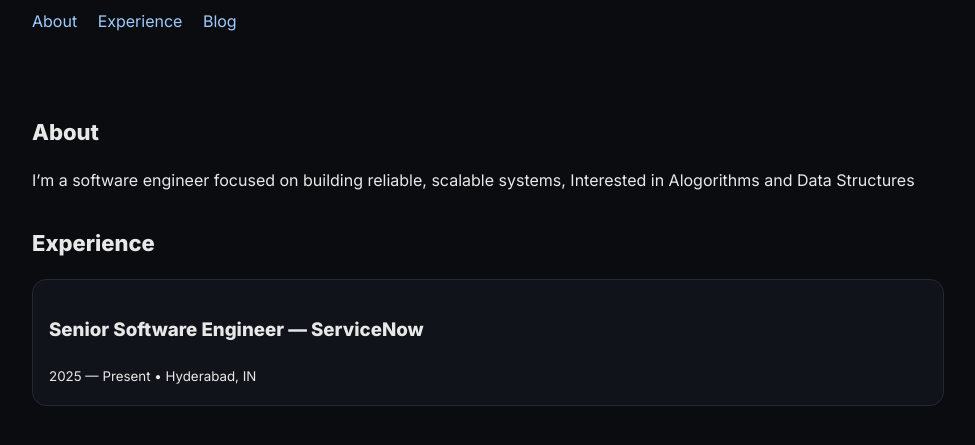
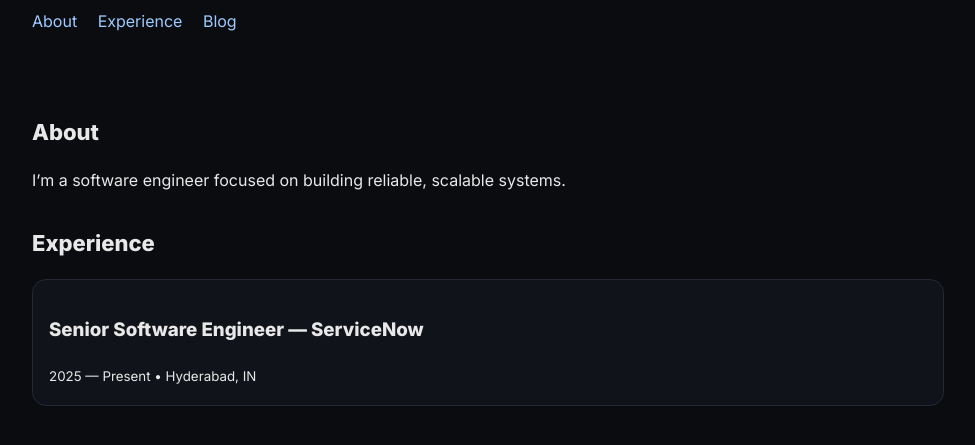
Before and after one commit to mallareddy33/mallareddy33.github.io, a plain HTML site: page index.html in a window 1280 px wide. Shown: the part 171-616 px from the top of the page, without its empty margins (152-1127 px from the left). Drawn offline with Linux system fonts and the light colour scheme.

Commit message:
edited about section

```diff
--- a/index.html
+++ b/index.html
@@ -40,7 +40,7 @@
     <section id="about">
       <h2>About</h2>
       <p>
-        I’m a software engineer focused on building reliable, scalable systems, Interested in Alogorithms and Data Structures
+        I’m a software engineer focused on building reliable, scalable systems.
       </p>
     </section>
 
```
